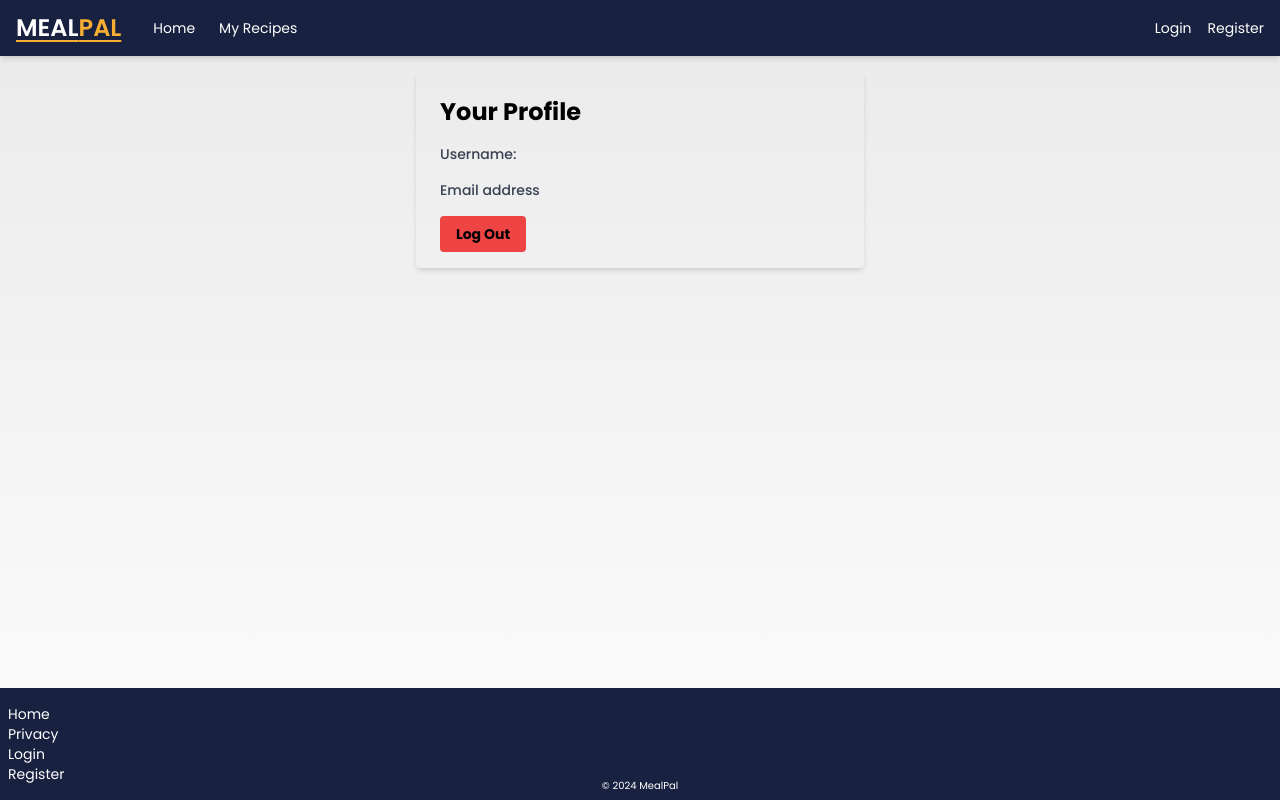
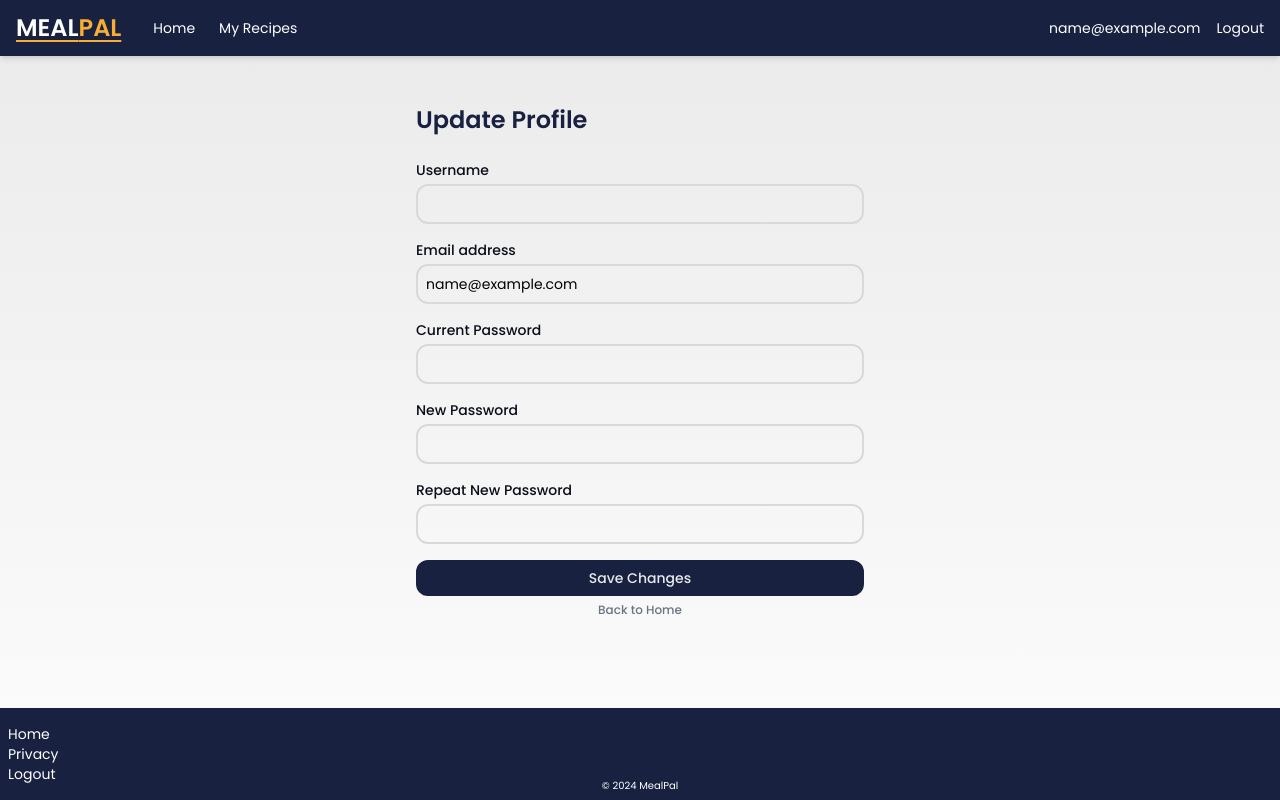
Before and after one commit to iambariz/SET09103, a Flask app: page /auth/profile in a window 1280 px wide. Run offline with Flask 3, Linux system fonts and the light colour scheme; the visitor is signed in with stand-in values (Sample User, id 1); some libraries are stand-ins or nearby versions.

Commit message:
Profile page WIP, and added auth changes

```diff
--- a/app/__init__.py
+++ b/app/__init__.py
@@ -19,6 +19,7 @@ def create_app():
 
     # Initialize LoginManager
     login_manager.init_app(app)
+    login_manager.login_view = 'auth.login'
 
     # Initialize other extensions
     db.init_app(app)
--- a/app/forms/__init__.py
+++ b/app/forms/__init__.py
@@ -1,2 +1,3 @@
 from .registration_form import RegistrationForm
 from .login_form import LoginForm
+from .profile_update_form import ProfileUpdateForm
--- /dev/null
+++ b/app/forms/profile_update_form.py
@@ -0,0 +1,11 @@
+from flask_wtf import FlaskForm
+from wtforms import StringField, PasswordField, SubmitField
+from wtforms.validators import DataRequired, Email, Length, Optional
+
+class ProfileUpdateForm(FlaskForm):
+    username = StringField('Username', validators=[DataRequired(), Length(min=4, max=25)])
+    email = StringField('Email address', validators=[DataRequired(), Email()])
+    old_password = PasswordField('Current Password', validators=[Optional(), Length(min=6)])
+    new_password = PasswordField('New Password', validators=[Optional(), Length(min=6)])
+    repeat_password = PasswordField('Repeat New Password', validators=[Optional(), Length(min=6)])
+    submit = SubmitField('Save Changes')
--- a/app/models/user.py
+++ b/app/models/user.py
@@ -1,12 +1,12 @@
 # app/models/user.py
 from ..extensions import db
+from flask_login import UserMixin
 from werkzeug.security import generate_password_hash, check_password_hash
 
-class User(db.Model):
+class User(db.Model, UserMixin):
     __tablename__ = 'users'
 
     id = db.Column(db.Integer, primary_key=True)
-    username = db.Column(db.String(80), unique=True, nullable=False)
     email = db.Column(db.String(120), unique=True, nullable=False)
     password_hash = db.Column(db.String(128), nullable=False)
 
--- a/app/routes/auth.py
+++ b/app/routes/auth.py
@@ -1,21 +1,33 @@
 from flask import Blueprint, render_template, request, jsonify, render_template, redirect, url_for, flash, session
-from ..forms import RegistrationForm
-from ..forms import RegistrationForm, LoginForm
+from ..forms import RegistrationForm, LoginForm, ProfileUpdateForm
 from app.models import User
 from app.extensions import db
 from werkzeug.security import check_password_hash
 from app.utils.decorators import login_required  # Import the decorator
+from flask_login import login_required, current_user, login_user
 
 # Create a Blueprint instance for user-related routes
 auth_bp = Blueprint('auth', __name__, url_prefix='/auth')
 
-# Define user-specific routes within this blueprint
 @auth_bp.route('/profile', methods=['GET'])
 @login_required
 def profile():
+    form = ProfileUpdateForm(obj=current_user)
 
-    user = User.query.get(session['user_id'])
-    return render_template('pages/user/profile.html', user=user)
+    if form.validate_on_submit():
+        # Update user details
+        current_user.username = form.username.data
+        current_user.email = form.email.data
+
+        # Update password only if fields are filled out
+        if form.old_password.data and form.new_password.data == form.repeat_password.data:
+            current_user.set_password(form.new_password.data)
+
+        db.session.commit()
+        flash("Profile updated successfully!", "success")
+
+    return render_template('pages/user/profile.html', form=form, user=current_user)
+
 
 @auth_bp.route('/register', methods=['GET', 'POST'])
 def register():
@@ -57,9 +69,8 @@ def login():
         # Check if user exists and password matches
         if user and check_password_hash(user.password_hash, form.password.data):
             flash('Login successful!', 'success')
-
-            session['user_id'] = user.id
-            session['username'] = user.username
+            # Use flask_login's login_user instead of manually managing session
+            login_user(user)
 
             return redirect(url_for('auth.profile'))
         else:
@@ -67,6 +78,7 @@ def login():
 
     return render_template('pages/user/login.html', form=form)
 
+
 @auth_bp.route('/logout')
 def logout():
     session.clear()
--- a/app/static/css/styles.css
+++ b/app/static/css/styles.css
@@ -666,6 +666,10 @@ video {
   margin-top: 1.5rem;
 }
 
+.mb-6 {
+  margin-bottom: 1.5rem;
+}
+
 .block {
   display: block;
 }
--- a/app/templates/pages/user/profile.html
+++ b/app/templates/pages/user/profile.html
@@ -1,26 +1,50 @@
-<!-- app/templates/pages/user/profile.html -->
 {% extends "_base.html" %}
 
 {% block title %}Profile - MealPal{% endblock %}
 
 {% block content %}
-<div class="max-w-md mx-auto p-6 bg-white shadow-md rounded">
-    <h2 class="text-2xl font-bold mb-4">Your Profile</h2>
+<div class="form-container">
+    <h2 class="text-2xl font-semibold text-primary-600 mb-6">Update Profile</h2>
+    <form method="POST" action="{{ url_for('auth.profile') }}">
+        {{ form.hidden_tag() }}
 
-    <div class="mb-4">
-        <label class="block text-gray-700">Username:</label>
-        <p>{{ user.username }}</p>
-    </div>
+        <!-- Username Field -->
+        <div class="mb-4">
+            {{ form.username.label(class="block") }}
+            {{ form.username(class="form-input mt-1 block w-full") }}
+        </div>
 
-    <div class="mb-4">
-        <label class="block text-gray-700">Email address</label>
-        <p>{{ user.email }}</p>
-    </div>
+        <!-- Email Field -->
+        <div class="mb-4">
+            {{ form.email.label(class="block") }}
+            {{ form.email(class="form-input mt-1 block w-full") }}
+        </div>
 
-    <div class="mt-6">
-        <a href="{{ url_for('auth.logout') }}" class="bg-red-500 hover:bg-red-700 text-white font-bold py-2 px-4 rounded">
-            Log Out
-        </a>
-    </div>
+        <!-- Current Password Field (for security) -->
+        <div class="mb-4">
+            {{ form.old_password.label(class="block") }}
+            {{ form.old_password(class="form-input mt-1 block w-full") }}
+        </div>
+
+        <!-- New Password Field -->
+        <div class="mb-4">
+            {{ form.new_password.label(class="block") }}
+            {{ form.new_password(class="form-input mt-1 block w-full") }}
+        </div>
+
+        <!-- Repeat New Password Field -->
+        <div class="mb-4">
+            {{ form.repeat_password.label(class="block") }}
+            {{ form.repeat_password(class="form-input mt-1 block w-full") }}
+        </div>
+
+        <!-- Submit Button -->
+        <div class="flex flex-col justify-center items-center">
+            <button type="submit" class="btn">
+                Save Changes
+            </button>
+            <a href="{{ url_for('main.index') }}" class="muted font-semibold mt-4">Back to Home</a>
+        </div>
+    </form>
 </div>
 {% endblock %}
--- a/app/templates/partials/_header.html
+++ b/app/templates/partials/_header.html
@@ -19,7 +19,7 @@
         {% if current_user.is_authenticated %}
           <!-- Logged In: Show Email and Logout -->
           <span class="text-sm">{{ current_user.email }}</span>
-          <a href="{{ url_for('logout') }}" class="hover:text-secondary-400 ml-4">Logout</a>
+          <a href="{{ url_for('auth.logout') }}" class="hover:text-secondary-400 ml-4">Logout</a>
         {% else %}
           <!-- Logged Out: Show auth.login and user.register Links -->
           <a href="{{ url_for('auth.login') }}" class="hover:text-secondary-400">Login</a>
```
Also changed, not shown: migrations/versions/add05833ee91_remove_username_from_user_model.py (added, +32 -0 lines).
